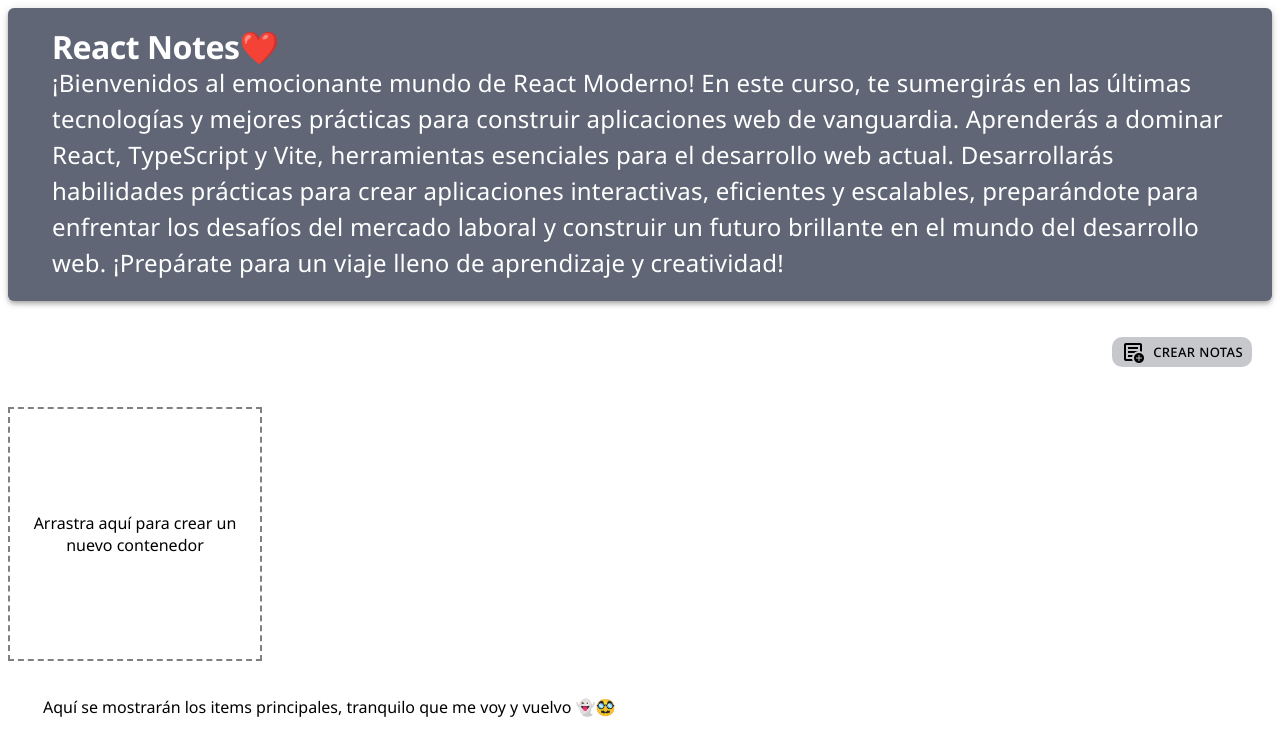
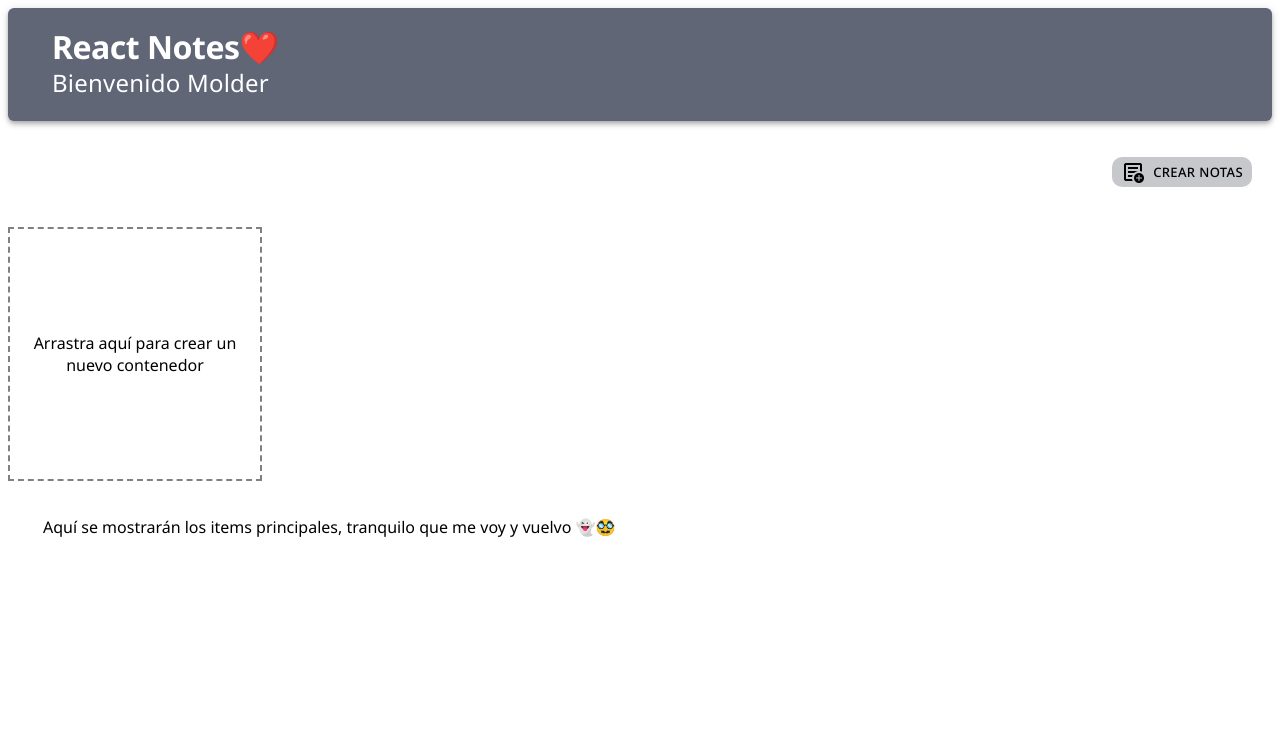
Before and after one commit to D4T4-DEV/NotesReact, a React (Vite) app: page / in a window 1280 px wide. Shown: the top 756 px of the page. Built offline with nearby package versions, Linux system fonts and the light colour scheme.

Commit message:
Componente de AppBar y Aletorios

```diff
--- a/src/Components/AppBarComponent.tsx
+++ b/src/Components/AppBarComponent.tsx
@@ -2,6 +2,7 @@
 import Box from '@mui/material/Box';
 import Toolbar from '@mui/material/Toolbar';
 import Typography from '@mui/material/Typography';
+import getUserRandom from '../Functions/Aleatorios/getUser';
 
 
 const AppBarComponent = () => {
@@ -21,12 +22,7 @@
 
                         <Typography
                             sx={{ fontSize: '1.5em', fontWeight: 400, fontFamily: 'Noto Sans, sans-serif' , color: '#FFFF', fontStyle: 'normal' }}>
-                            ¡Bienvenidos al emocionante mundo de React Moderno!
-                            En este curso, te sumergirás en las últimas tecnologías y mejores prácticas
-                            para construir aplicaciones web de vanguardia. Aprenderás a dominar React, TypeScript y Vite,
-                            herramientas esenciales para el desarrollo web actual. Desarrollarás habilidades prácticas para crear aplicaciones
-                            interactivas, eficientes y escalables, preparándote para enfrentar los desafíos del mercado laboral y construir un futuro
-                            brillante en el mundo del desarrollo web. ¡Prepárate para un viaje lleno de aprendizaje y creatividad!
+                                Bienvenido {getUserRandom()}
                         </Typography>
                     </Box>
 
--- a/src/Functions/Aleatorios/getUser.ts
+++ b/src/Functions/Aleatorios/getUser.ts
@@ -1,6 +1,7 @@
 const userNames: string[] = [
     "Paco", "Antonio", "Jose", "Carlos", "David", "Benito",
-    "Ana", "Maria", "Laura", "Sofia", "Isabel", "Lucia", "Elber"
+    "Ana", "Maria", "Laura", "Sofia", "Isabel", "Lucia", "Elber",
+    "Molder"
 ];
 
 export default function getUserRandom(arregloNombres?: string[]): string {
```
